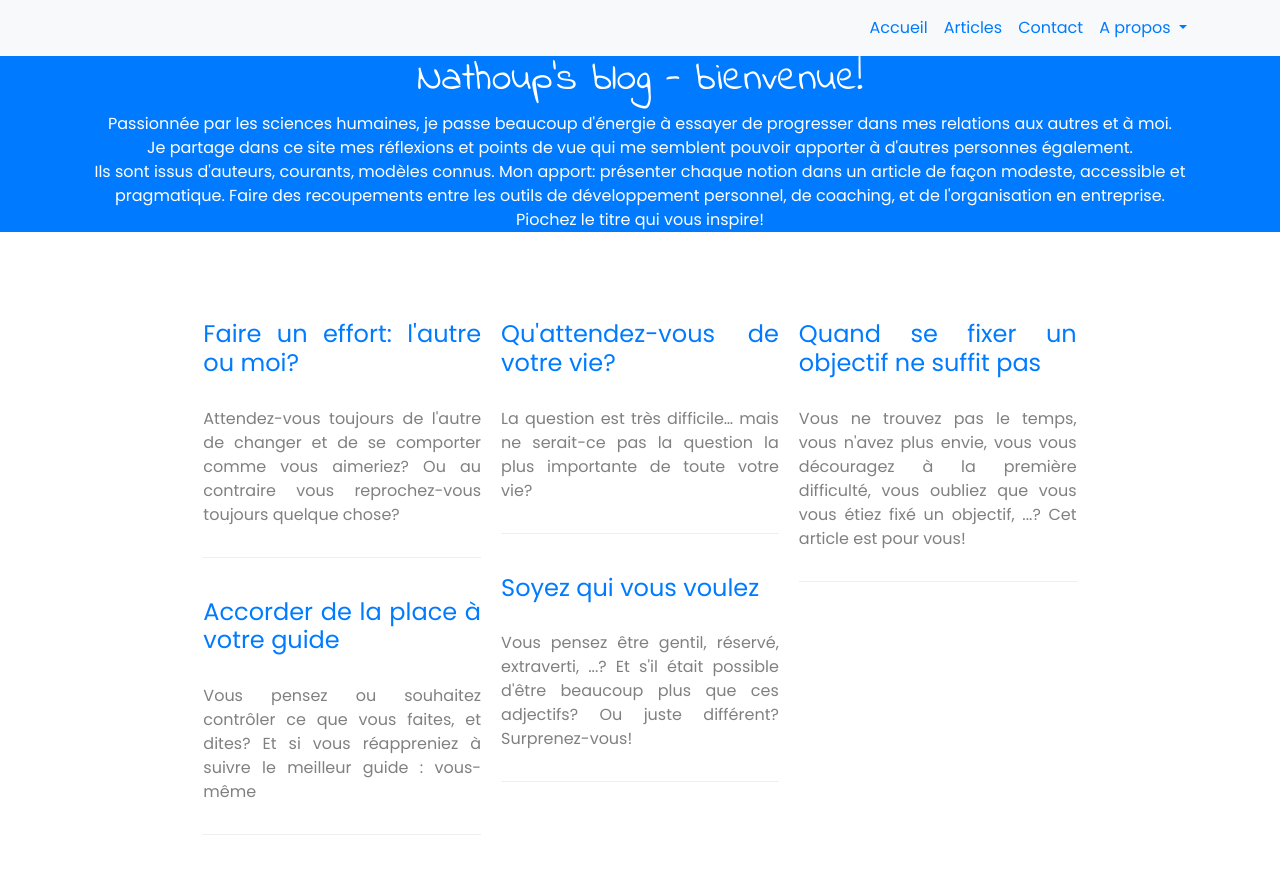
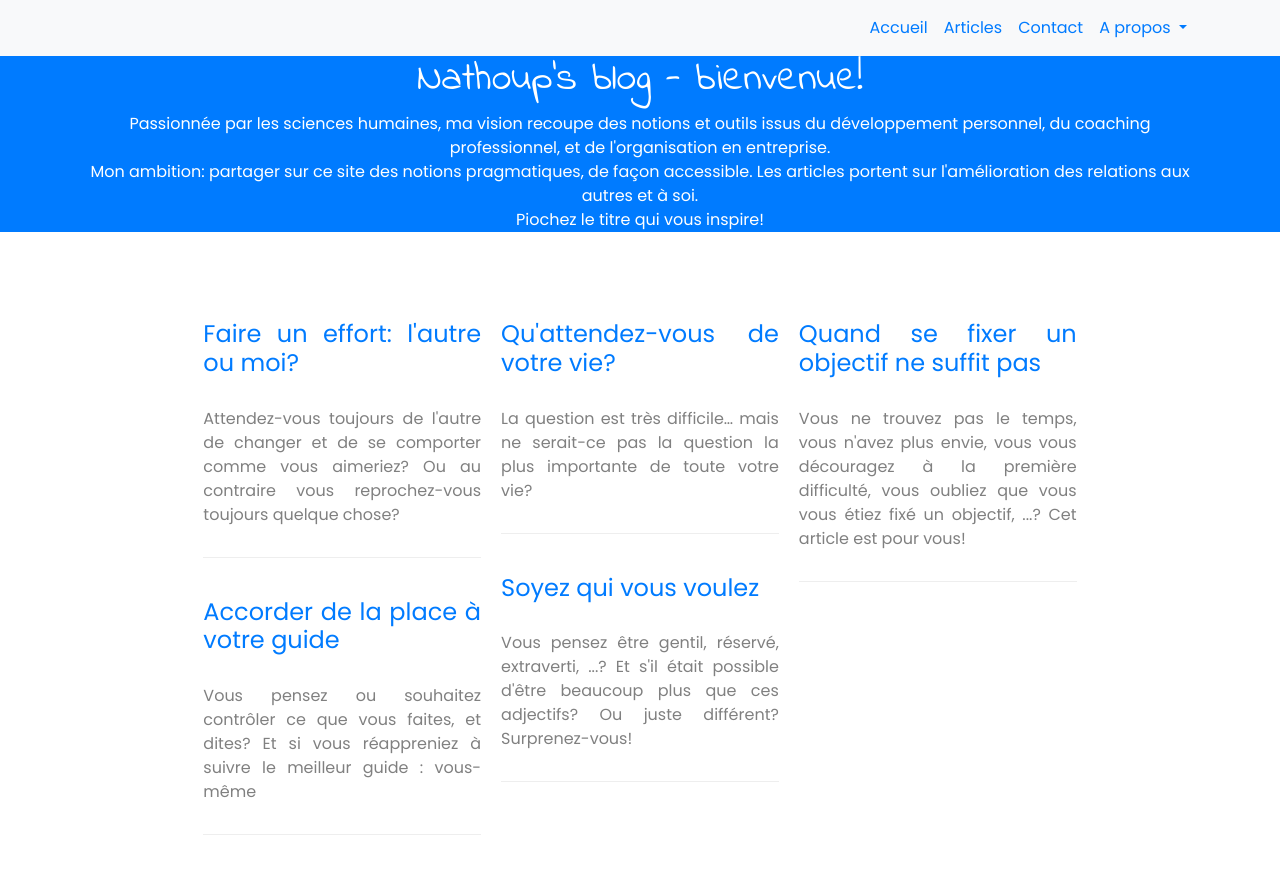
Before and after one commit to OrgaEvolutions/Nathoup.github.io, a Jekyll site: the page built from index.html, in a window 1280 px wide. Shown: the top 874 px of the page. Built offline with Jekyll 4.4.1, drawn with Linux system fonts in a browser that asks for light colours; nearby versions of some CDN libraries; some web fonts are replaced.

Commit message:
Update index.html

```diff
--- a/index.html
+++ b/index.html
@@ -1,10 +1,10 @@
 ---
 layout: default
 title: Nathoup's blog - bienvenue!
-intro: "Passionnée par les sciences humaines, je passe beaucoup d'énergie à essayer de progresser dans mes relations aux autres et à moi.
-<br>Je partage dans ce site mes réflexions et points de vue qui me semblent pouvoir apporter à d'autres personnes également.
-<br>Ils sont issus d'auteurs, courants, modèles connus. Mon apport: présenter chaque notion dans un article de façon modeste, accessible et pragmatique.
-Faire des recoupements entre les outils de développement personnel, de coaching, et de l'organisation en entreprise.
+intro: "Passionnée par les sciences humaines, ma vision recoupe des notions et outils issus du développement personnel, du coaching professionnel,
+et de l'organisation en entreprise.
+<br>Mon ambition: partager sur ce site des notions pragmatiques, de façon accessible. Les articles portent sur l'amélioration
+des relations aux autres et à soi.
 <br>Piochez le titre qui vous inspire!"
 ---
 
```
